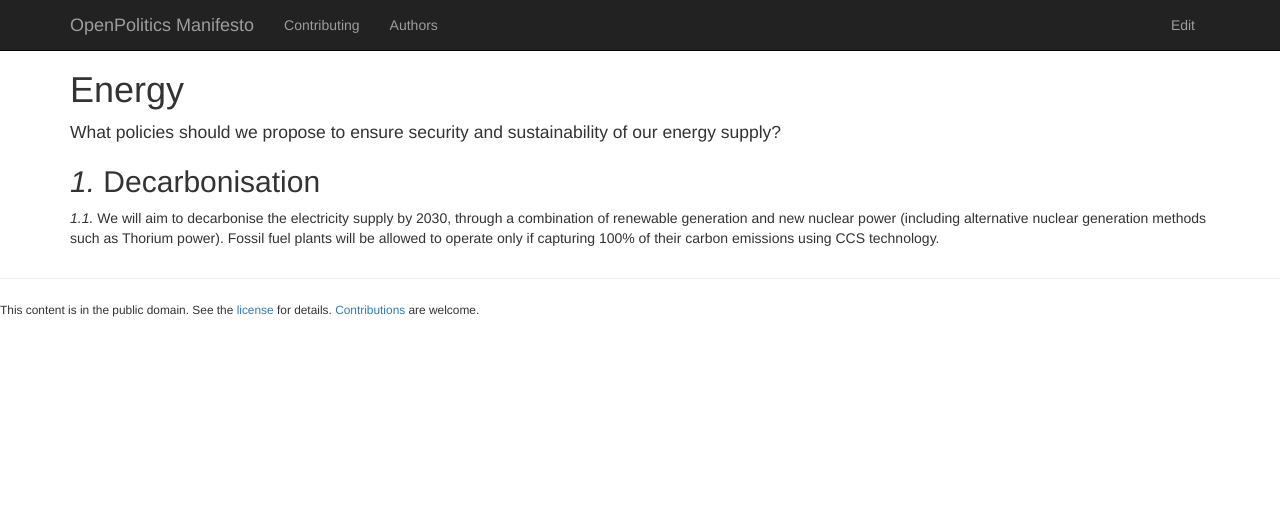
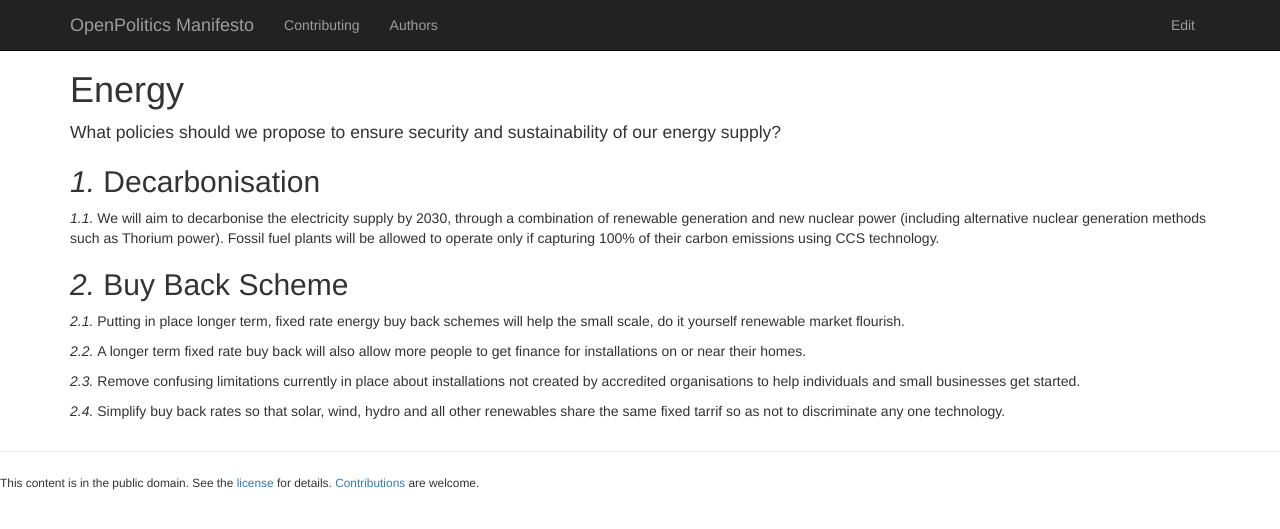
Before and after one commit to openpolitics/manifesto, a Jekyll site: the page built from energy.md, in a window 1280 px wide. Shown: the top 529 px of the page. Built offline with Jekyll 4.4.1, drawn with Linux system fonts in a browser that asks for light colours; nearby versions of some CDN libraries.

Commit message:
Buy back scheme ideas

```diff
--- a/energy.md
+++ b/energy.md
@@ -11,3 +11,13 @@ What policies should we propose to ensure security and sustainability of our ene
 We will aim to decarbonise the electricity supply by 2030, through a combination of renewable generation and new nuclear
 power (including alternative nuclear generation methods such as Thorium power). Fossil fuel plants will be allowed to operate
 only if capturing 100% of their carbon emissions using CCS technology.
+
+## Buy Back Scheme
+
+Putting in place longer term, fixed rate energy buy back schemes will help the small scale, do it yourself renewable market flourish.
+
+A longer term fixed rate buy back will also allow more people to get finance for installations on or near their homes.
+
+Remove confusing limitations currently in place about installations not created by accredited organisations to help individuals and small businesses get started.
+
+Simplify buy back rates so that solar, wind, hydro and all other renewables share the same fixed tarrif so as not to discriminate any one technology.
```
